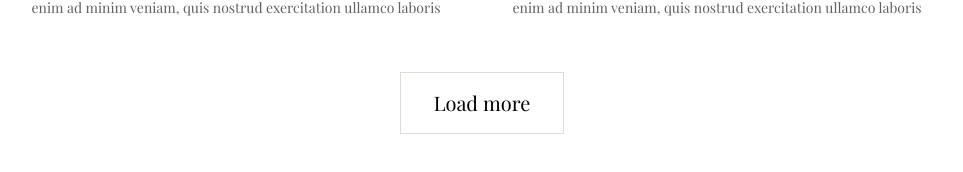
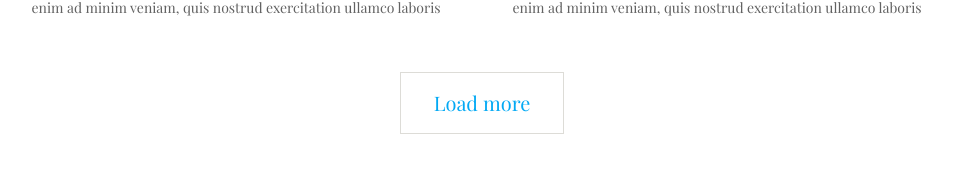
Before and after one commit to ihahalev/goit-fe-course, a plain HTML site: page html-css/module-03/index.html in a window 1280 px wide. In both pictures the pointer is over the button "Load more". Shown: the part 1925-2097 px from the top of the page, without its empty margins (158-1121 px from the left). Drawn offline with nearby package versions, Linux system fonts and the light colour scheme.

Commit message:
added button color change on point

```diff
--- a/html-css/module-03/css/style.css
+++ b/html-css/module-03/css/style.css
@@ -154,6 +154,11 @@ img{
     cursor: pointer;
 }
 
+.button:hover,
+.button:focus{
+    color: #03a9f4;
+}
+
 .visualy-hidden:not(:focus):not(:active),
 input[type="checkbox"].visualy-hidden,
 input[type="radio"].visualy-hidden{
```
